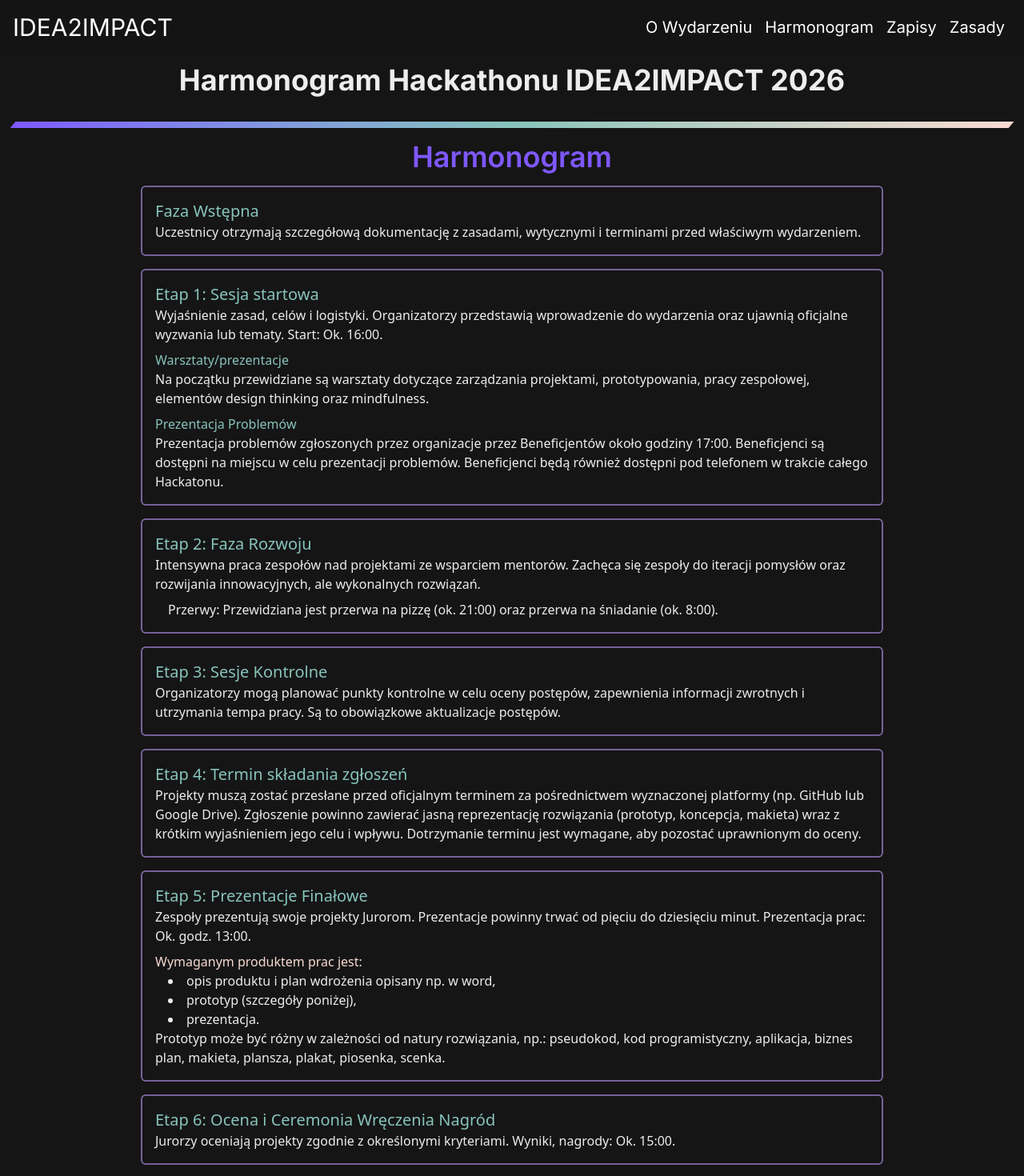
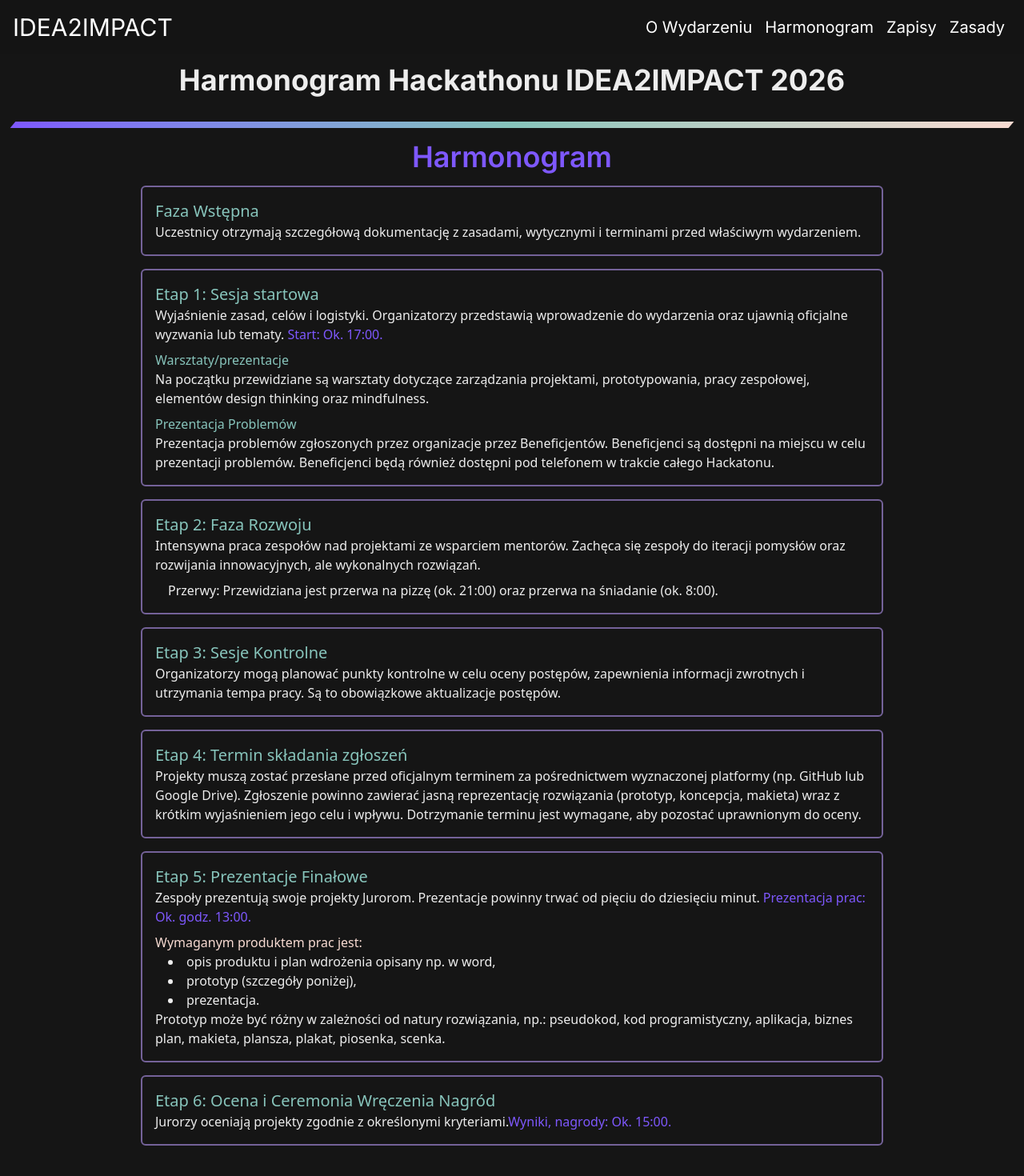
Before and after one commit to mkolaska04/hackaton, a Next.js app in the folder my-app/: page /harmonogram in a window 1280 px wide. Shown: the top 1470 px of the page at 80% size. Built offline with nearby package versions, Linux system fonts and the light colour scheme; some icons are missing.

Commit message:
harmonogram hours

```diff
--- a/my-app/app/components/Harmonogram.tsx
+++ b/my-app/app/components/Harmonogram.tsx
@@ -46,7 +46,7 @@ export default function Harcodegram() {
             <p>
               Wyjaśnienie zasad, celów i logistyki. Organizatorzy przedstawią
               wprowadzenie do wydarzenia oraz ujawnią oficjalne wyzwania lub
-              tematy. Start: Ok. 16:00.
+              tematy. <span className="text-primary">Start: Ok. 17:00.</span>
             </p>
             <h4 className="text-secondary mt-2">Warsztaty/prezentacje</h4>
             <p>
@@ -57,7 +57,7 @@ export default function Harcodegram() {
             <h4 className="text-secondary mt-2">Prezentacja Problemów</h4>
             <p>
               Prezentacja problemów zgłoszonych przez organizacje
-              przez Beneficjentów około godziny 17:00. Beneficjenci są dostępni na
+              przez Beneficjentów. Beneficjenci są dostępni na
               miejscu w celu prezentacji problemów. Beneficjenci będą również
               dostępni pod telefonem w trakcie całego Hackatonu.
             </p>
@@ -153,8 +153,8 @@ export default function Harcodegram() {
             <h3 className="text-secondary text-lg lg:text-xl">Etap 5: Prezentacje Finałowe</h3>
             <p>
               Zespoły prezentują swoje projekty Jurorom. Prezentacje powinny
-              trwać od pięciu do dziesięciu minut. Prezentacja prac: Ok. godz.
-              13:00.
+              trwać od pięciu do dziesięciu minut.<span className="text-primary"> Prezentacja prac: Ok. godz.
+              13:00. </span>
             </p>
             <p className="mt-2 text-tertiary">Wymaganym produktem prac jest:</p>
             <ul className="list-disc list-inside ml-4">
@@ -187,7 +187,7 @@ export default function Harcodegram() {
             </h3>
             <p>
               Jurorzy oceniają projekty zgodnie z określonymi kryteriami.
-              Wyniki, nagrody: Ok. 15:00.
+              <span className="text-primary">Wyniki, nagrody: Ok. 15:00.</span>
             </p>
           </div>
         </AnimatedContent>
```
